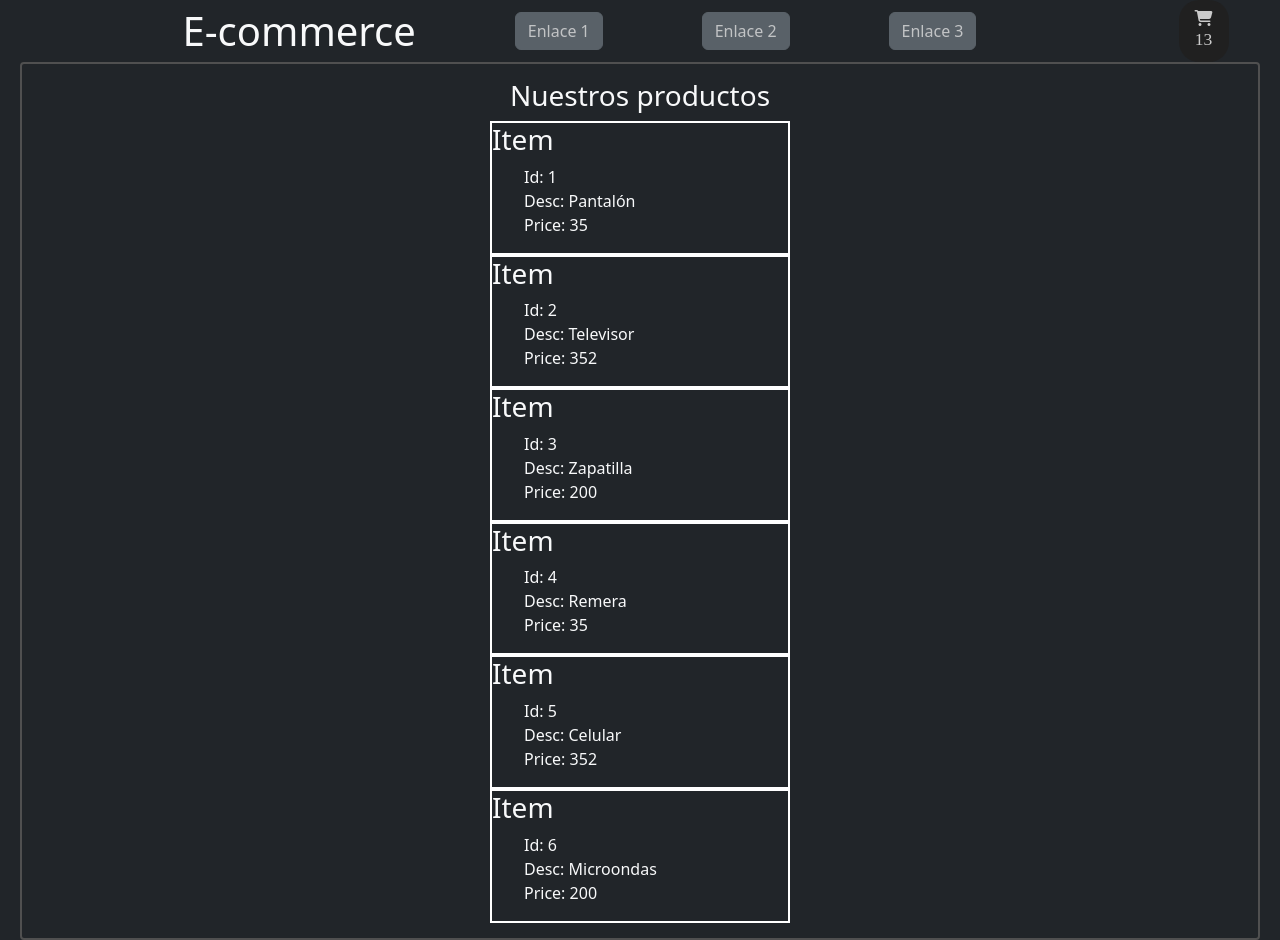
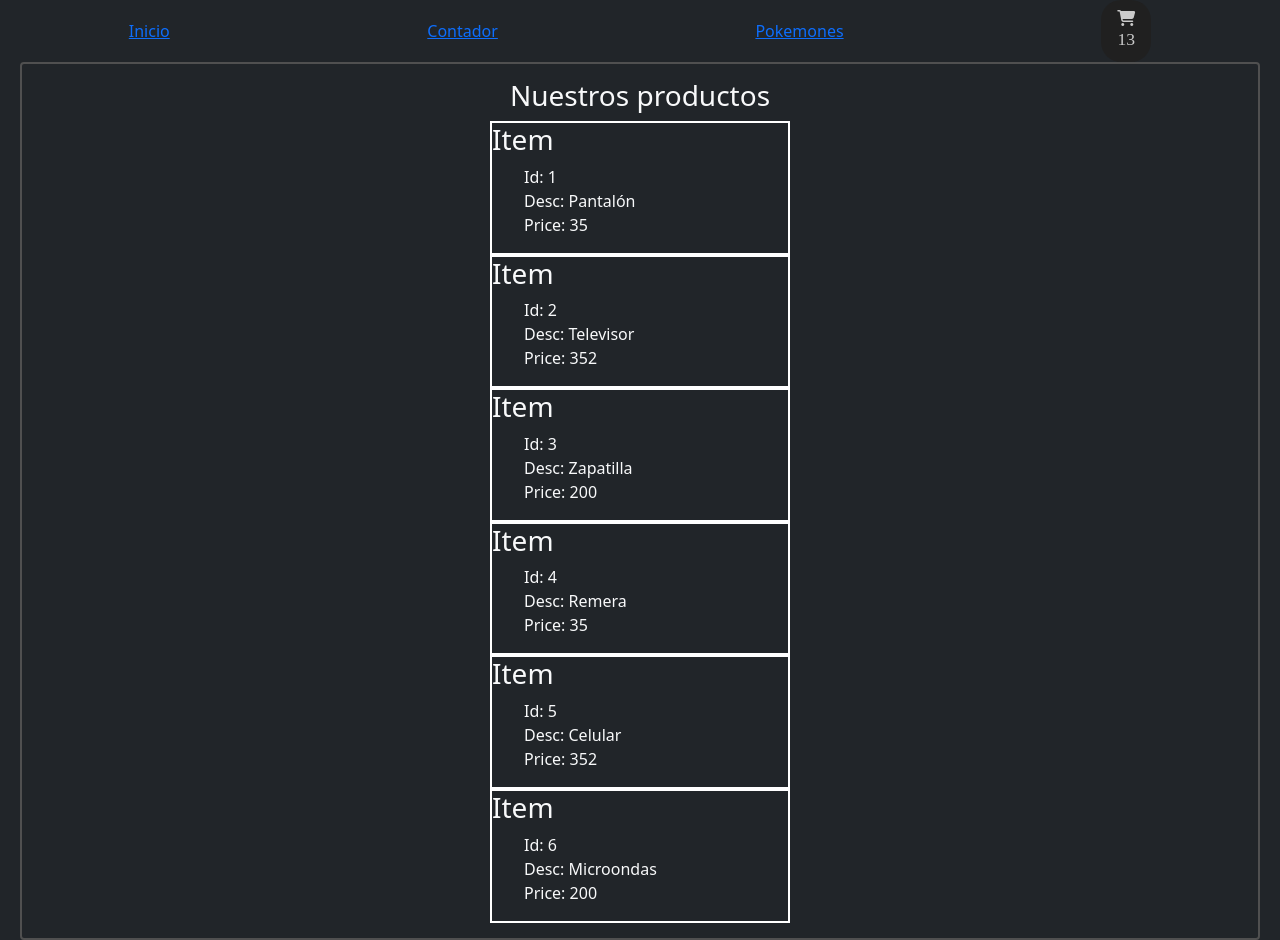
Before and after one commit to kildegaard/coderhouse-reactjs, a React (Create React App) app in the folder react-coderhouse/: page / in a window 1280 px wide. Built offline with nearby package versions, Linux system fonts and the light colour scheme.

Commit message:
Agregando tema de links - evitar el refreash

```diff
--- a/react-coderhouse/src/App.js
+++ b/react-coderhouse/src/App.js
@@ -16,11 +16,6 @@ function App() {
   const greeting2 = 'Bienvenido a la primera versión del curso de React Js!';
 
   return (
-    // <>
-    //   <NavBar />
-    //   <ItemListContainer saludo1={greeting1} saludo2={greeting2} />
-    //   <Container />
-    // </>
 
     <div className="App">
       <Router>
--- a/react-coderhouse/src/components/NavBar/NavBar.jsx
+++ b/react-coderhouse/src/components/NavBar/NavBar.jsx
@@ -1,17 +1,21 @@
 import React from 'react'
 import './NavBar.css'
 import { CartWidget } from '../CartWidget/CartWidget'
+import { link } from 'react-router-dom' // Esto es para evitar que la página se recargue al hacer click en los links
 
 export const NavBar = () => {
     return (
         <div className='menu'>
-            <ul className='links'>
+            {/* <ul className='links'>
                 <li className='fs-1'><a href="#">E-commerce</a></li>
                 <li><a href="#" className='btn btn-secondary opacity-75'>Enlace 1</a></li>
                 <li><a href="#" className='btn btn-secondary opacity-75'>Enlace 2</a></li>
                 <li><a href="#" className='btn btn-secondary opacity-75'>Enlace 3</a></li>
-            </ul>
+            </ul> */}
 
+            <a href='/'>Inicio</a>
+            <a href='/counter'>Contador</a>
+            <a href='/pika'>Pokemones</a>
             <CartWidget />
         </div>
     )
```
